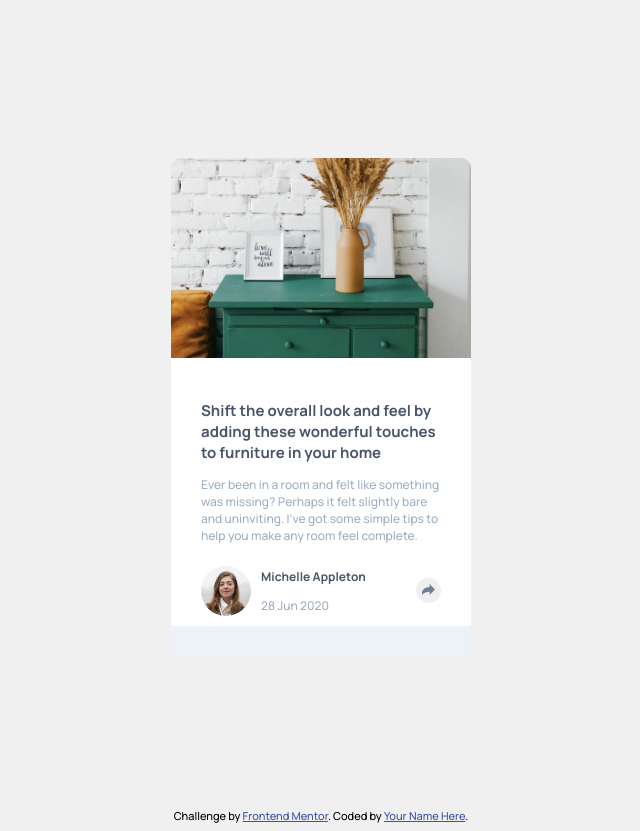
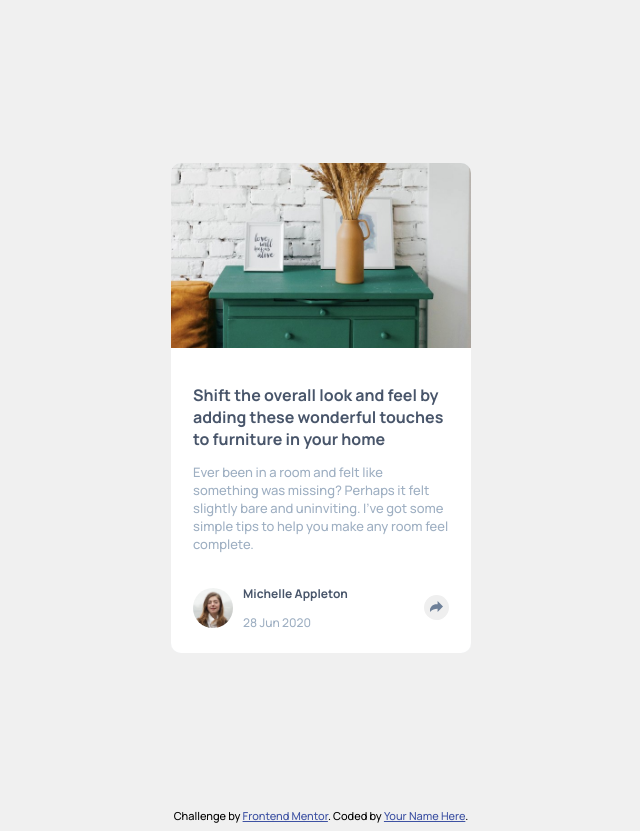
Before and after one commit to josno/article-preview-component-master, a plain HTML site: page index.html in a window 1280 px wide. Shown: the whole page, without its empty margins (319-959 px from the left). Drawn offline with nearby package versions, Linux system fonts and the light colour scheme.

Commit message:
Updated font

```diff
--- a/index.html
+++ b/index.html
@@ -19,11 +19,11 @@
   <main class="outer-container">
     <section class="inner-container">
       <div class="img-container">
-        <img src='./images/drawers.jpg' alt='Drawers' />
+        <img src='./images/drawers.jpg' class='drawers-img' alt='Drawers' />
       </div>
       <div class='details-container'>
 
-        <h1 class="bold-text">
+        <h1 class="bold-text no-margin">
           Shift the overall look and feel by adding these wonderful
           touches to furniture in your home
         </h1>
@@ -37,8 +37,8 @@
             <img src="./images/avatar-michelle.jpg" alt='Michelle' />
           </div>
           <div class='contact'>
-            <p class='bold-text' id='small'>Michelle Appleton</p>
-            <p class='details-text' id='small'>28 Jun 2020</p>
+            <p class='bold-text no-margin small'>Michelle Appleton</p>
+            <p class='details-text no-margin small'>28 Jun 2020</p>
 
           </div>
           <div class='share-details'>
--- a/styles.css
+++ b/styles.css
@@ -7,6 +7,7 @@
 body {
 	background-color: #f0f0f0;
 	font-family: "Manrope", sans-serif;
+	font-size: 13px;
 }
 
 main {
@@ -18,7 +19,7 @@ main {
 }
 
 .img-container {
-	height: 200px;
+	height: 185px;
 	overflow: hidden;
 }
 
@@ -26,39 +27,46 @@ img {
 	width: 100%;
 }
 
+.drawers-img {
+	position: relative;
+	bottom: 15px;
+}
+
 .details-container {
-	padding: 30px 30px 0px 30px;
+	padding: 22px 22px 10px 22px;
 	background-color: #ffffff;
 }
 
 .bold-text {
 	color: hsl(217, 19%, 35%);
 	font-weight: 700;
-	font-size: 15px;
+	font-size: 16px;
 }
 
 .details-text {
 	color: hsl(212, 23%, 69%);
-	font-size: 12px;
+	font-size: 13px;
 	font-weight: 500;
 }
 
-#small {
+.small {
 	font-size: 12px;
 }
 
 .inner-container {
 	width: 300px;
-	height: 500px;
 	background-color: #edf2f8;
-	/* border: 1px solid black; */
 	border-radius: 10px;
 	overflow: hidden;
 }
-
+.drawers-img {
+	position: relative;
+	bottom: 14px;
+}
 .contact-info-container {
 	display: flex;
 	align-items: center;
+	margin-top: 20px;
 }
 
 .contact {
@@ -69,7 +77,7 @@ img {
 	display: flex;
 	margin-right: 10px;
 	overflow: hidden;
-	width: 50px;
+	width: 40px;
 	border-radius: 50%;
 }
 
```
